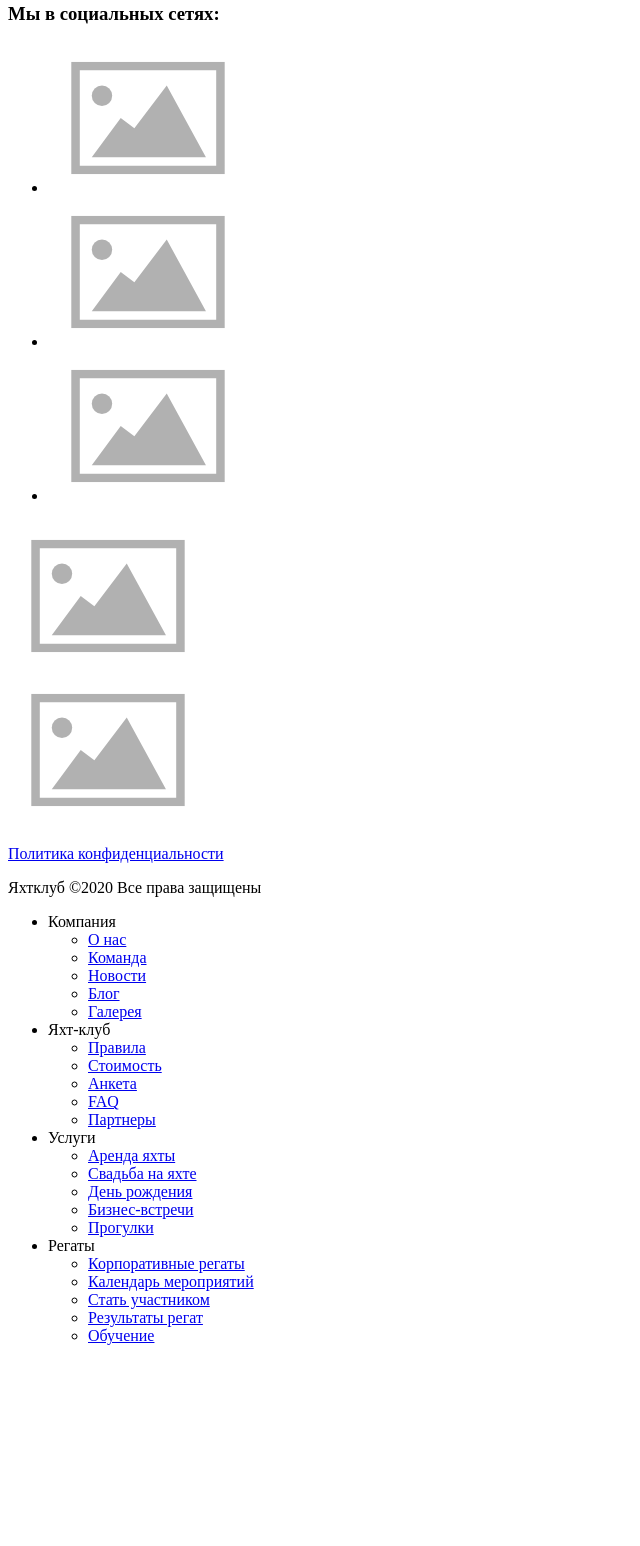
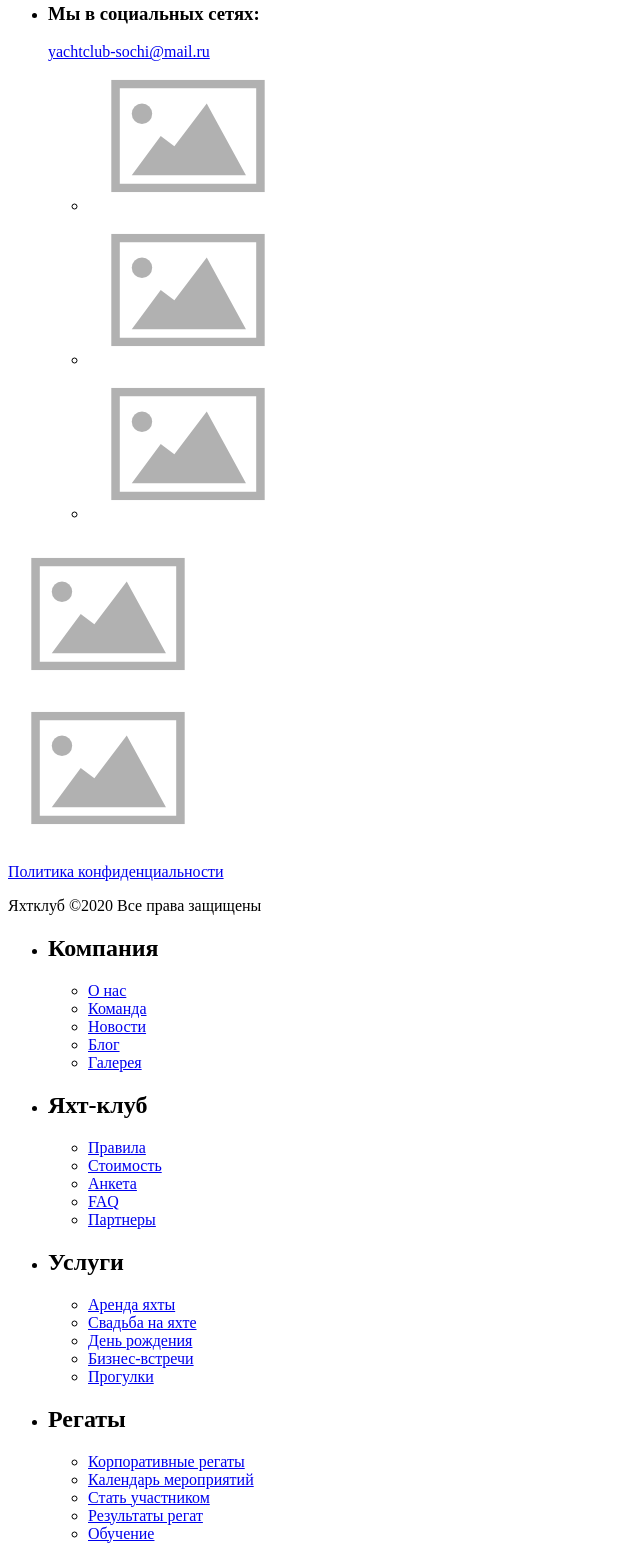
Before and after one commit to sovenok2609/01site-sail, a plain HTML site: page index.html in a window 1280 px wide. Shown: the part 1399-2945 px from the top of the page, without its empty margins (0-640 px from the left). Before the commit the page ends 2760 px from the top, so only its background shows below. Drawn offline with Linux system fonts and the light colour scheme.

Commit message:
added headers in footer and contacts

```diff
--- a/index.html
+++ b/index.html
@@ -50,12 +50,15 @@
                     <h3>E-mail:</h3>
                     <a href="mailto:yachtclub-sochi@mail.ru">yachtclub-sochi@mail.ru</a>
                 </li>
-            </ul>
-            <h3>Мы в социальных сетях:</h3>
-            <ul>
-                <li><a href="#"><img src="img/placeholder.svg" alt="соцсеть 1"></a></li>
-                <li><a href="#"><img src="img/placeholder.svg" alt="соцсеть 2"></a></li>
-                <li><a href="#"><img src="img/placeholder.svg" alt="соцсеть 3"></a></li>
+                <li>
+                    <h3>Мы в социальных сетях:</h3>
+                    <a href="mailto:yachtclub-sochi@mail.ru">yachtclub-sochi@mail.ru</a>
+                    <ul>
+                        <li><a href="#"><img src="img/placeholder.svg" alt="соцсеть 1"></a></li>
+                        <li><a href="#"><img src="img/placeholder.svg" alt="соцсеть 2"></a></li>
+                        <li><a href="#"><img src="img/placeholder.svg" alt="соцсеть 3"></a></li>
+                    </ul>
+                </li>
             </ul>
             <img src="img/placeholder.svg" alt="карта">
         </section>
@@ -67,7 +70,7 @@
 
         <ul>
             <li>
-                Компания
+                <h2>Компания</h2>
                 <ul>
                     <li><a href="#">О нас</a></li>
                     <li><a href="#">Команда</a></li>
@@ -77,7 +80,7 @@
                 </ul>
             </li>
             <li>
-                Яхт-клуб
+                <h2>Яхт-клуб</h2>
                 <ul>
                     <li><a href="#">Правила</a></li>
                     <li><a href="#">Стоимость</a></li>
@@ -87,7 +90,7 @@
                 </ul>
             </li>
             <li>
-                Услуги
+                <h2>Услуги</h2>
                 <ul>
                     <li><a href="#">Аренда яхты</a></li>
                     <li><a href="#">Свадьба на яхте</a></li>
@@ -97,7 +100,7 @@
                 </ul>
             </li>
             <li>
-                Регаты
+                <h2>Регаты</h2>
                 <ul>
                     <li><a href="#">Корпоративные регаты</a></li>
                     <li><a href="#">Календарь мероприятий</a></li>
```
